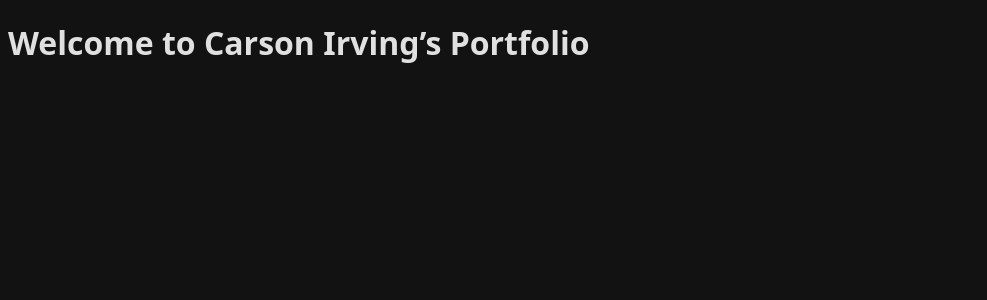
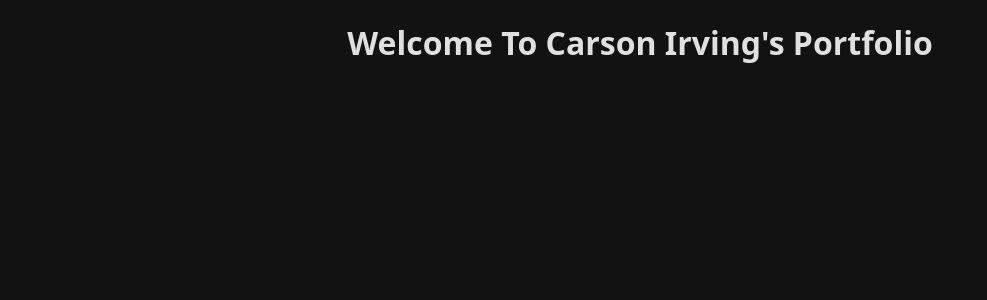
Before and after one commit to carsoni4/carsoni4.github.io, a Jekyll site: the page built from index.md, in a window 1280 px wide. Shown: the top 300 px of the page, without its empty margins (0-987 px from the left). Built offline with Jekyll 4.4.1, drawn with Linux system fonts in a browser that asks for light colours.

Commit message:
Center Title, does this work?

```diff
--- a/index.md
+++ b/index.md
@@ -2,4 +2,4 @@
 layout: default
 title: Carson Irving Portfolio
 ---
-# Welcome to Carson Irving's Portfolio
+<h1 style="text-align: center;">Welcome To Carson Irving's Portfolio</h1>
```
